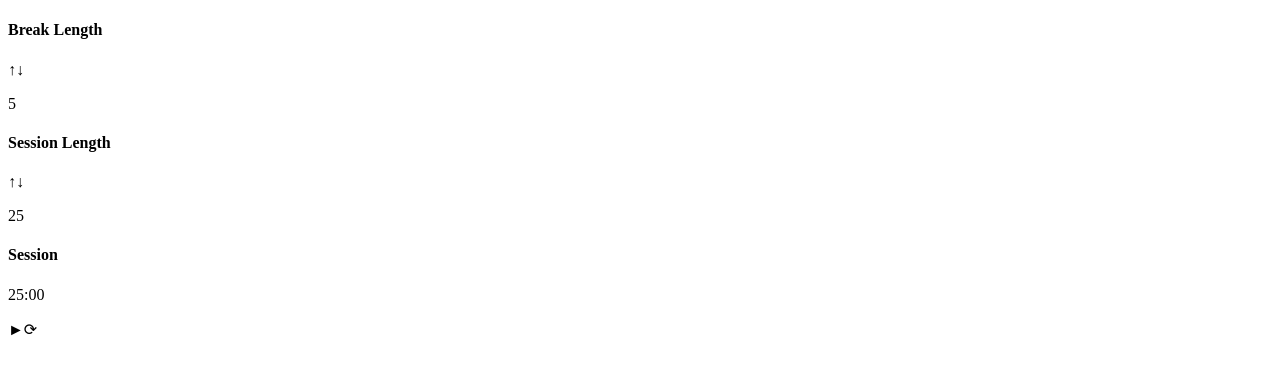
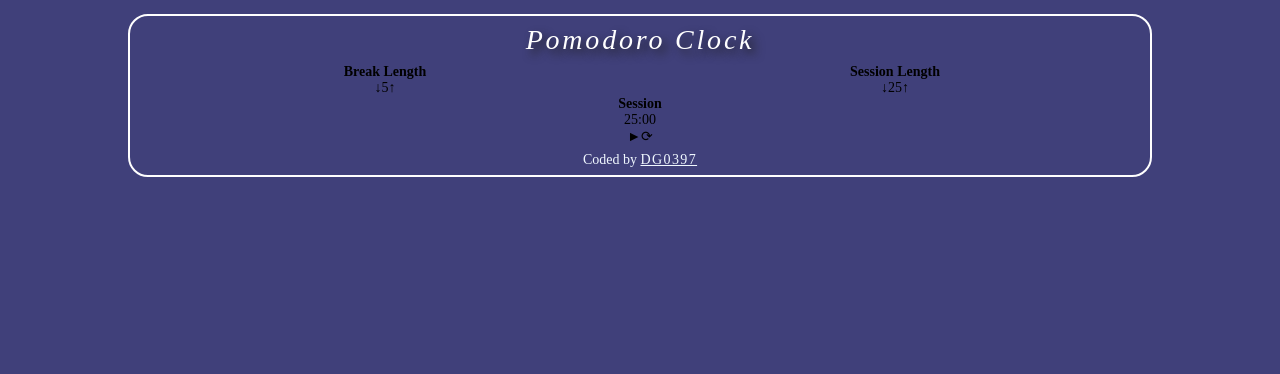
Before and after one commit to dg0397/React-Pomodoro-Clock, a React (Create React App) app: page / in a window 1280 px wide. Shown: the top 374 px of the page. Built offline with nearby package versions, Linux system fonts and the light colour scheme.

Commit message:
Adding some styles

```diff
--- a/src/App.js
+++ b/src/App.js
@@ -2,6 +2,7 @@ import React , {useState,useEffect} from 'react';
 import Main from './Components/Main';
 import {setTimeFormat,setTimeMin} from './Util/SetTimeFormat';
 import ids from './Util/ids';
+import "./Styles/styles.scss";
 
 function App() {
   const [sessionTime,setSessionTime] = useState(1500);
--- a/src/Components/Display.jsx
+++ b/src/Components/Display.jsx
@@ -2,7 +2,7 @@ import React from 'react';
 
 const Display = ({timeLeft,blockTime}) => {
     return (
-        <div id = "display">
+        <div className = "display">
             <h4 id = "timer-label" >{blockTime}</h4>
             <p id = "time-left" >{timeLeft}</p>
         </div>
--- a/src/Components/Footer.jsx
+++ b/src/Components/Footer.jsx
@@ -0,0 +1,11 @@
+import React from "react";
+
+const Footer = () => {
+    return (
+        <footer>
+            <p>Coded by <a href="https://github.com/dg0397" target = "_blank" rel="noopener noreferrer">DG0397</a></p>
+        </footer>
+    )
+}
+
+export default Footer;
--- a/src/Components/Header.jsx
+++ b/src/Components/Header.jsx
@@ -0,0 +1,11 @@
+import React from "react";
+
+const Header = () => {
+    return (
+        <header>
+            <h1>Pomodoro Clock</h1>
+        </header>
+    )
+}
+
+export default Header;
--- a/src/Components/Main.jsx
+++ b/src/Components/Main.jsx
@@ -9,10 +9,12 @@ import Footer from "./Footer";
 const Main = ({currentTime , handleClick , breakTime , sessionTime,ids , turnOn ,switchedOn , handleReset, blockTime }) => {
     return(
         <div className = "container" >
+            <Header />
             <InputBlock handleClick = {handleClick} currentTime = {breakTime} dataBlock = "Break" ids = {ids.breakIds} / >
             <InputBlock handleClick = {handleClick} currentTime = {sessionTime} dataBlock = "Session" ids = {ids.sessionIds}/ >
             <Display timeLeft= {currentTime} blockTime = {blockTime}/>
             <Controls turnOn = {turnOn} switchedOn = {switchedOn} handleClick = {handleReset} />
+            <Footer />
             <audio id="beep" preload="auto"
             src="https://raw.githubusercontent.com/freeCodeCamp/cdn/master/build/testable-projects-fcc/audio/BeepSound.wav"
         />
--- a/src/Components/TimeInput.jsx
+++ b/src/Components/TimeInput.jsx
@@ -3,9 +3,9 @@ import React from "react";
 const TimeInput = ({currentTime , handleClick,dataBlock,ids}) => {
     return(
         <div className = "updating_block" >
-            <label htmlFor="arrow" id = {ids.arrowUp}  onClick = {handleClick} data-direction = "up" data-block = {dataBlock}>↑</label>
             <label htmlFor="arrow" id = {ids.arrowDown}  onClick = {handleClick} data-direction = "down" data-block = {dataBlock}>↓</label>
             <p id = {ids.time} >{currentTime}</p>
+            <label htmlFor="arrow" id = {ids.arrowUp}  onClick = {handleClick} data-direction = "up" data-block = {dataBlock}>↑</label>
         </div>
     )
 }
--- /dev/null
+++ b/src/Styles/modules-scss/_footer.scss
@@ -0,0 +1,12 @@
+footer{
+    grid-column: 1 / -1;
+    margin: .5rem auto;
+    p{
+        text-align: center;
+        color: aliceblue;
+        a{
+            color: aliceblue;
+            letter-spacing: .1rem;
+        }
+    }
+}
--- /dev/null
+++ b/src/Styles/modules-scss/_header.scss
@@ -0,0 +1,18 @@
+header{
+    grid-column: 1 / -1;
+    margin: 1.2rem auto;
+    h1{
+        color: white;
+        text-align: center;
+        font-weight: $font-w-light;
+        font-style: italic;
+        font-size: 1.5rem;
+        line-height: 1rem;
+        letter-spacing: .2rem;
+        text-shadow: 5px 5px 10px #1f1f1f;
+
+        @media screen and (min-width: 1024px) {
+            font-size: 2rem;
+        }
+    }
+}
--- /dev/null
+++ b/src/Styles/modules-scss/_variables.scss
@@ -0,0 +1,22 @@
+/*##Colors*/
+
+
+/*### Neutral*/
+
+$very-dark-blue: #1769aa;
+$grayish-blue: #4dabf5;
+$light-grayish-blue: #2196f3;
+
+/*## Typography*/
+
+/*### Body*/
+
+$font-size: 20px;
+
+/*### Font*/
+
+$font: 'Montserrat', sans-serif;
+
+$font-w-bold:700;
+$font-w-normal:400;
+$font-w-light:300;
--- /dev/null
+++ b/src/Styles/styles.scss
@@ -0,0 +1,31 @@
+@import "./modules-scss/variables";
+@import "./modules-scss/header";
+@import "./modules-scss/footer";
+*{
+    margin: 0;
+    padding: 0;
+    box-sizing: border-box;
+}
+html{
+    font-size: 14px;
+}
+body{
+    background: #40407a;
+}
+.container{
+    display: grid;
+    grid-template-columns: repeat(2,1fr);
+    margin: 1rem auto;
+    width: 80%;
+    border: 2px solid white;
+    border-radius: 20px;
+    text-align: center;
+}
+.updating_block{
+    display: flex;
+    justify-content: center;
+}
+.display,
+.controls{
+    grid-column: 1 / -1;
+}
```
